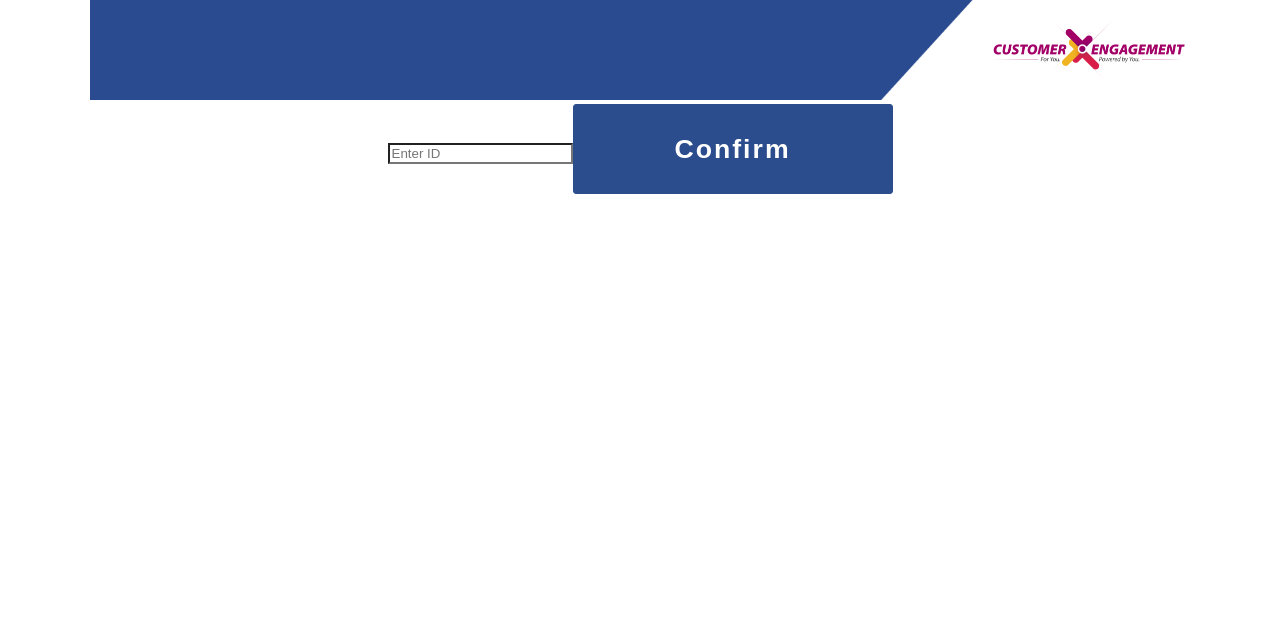
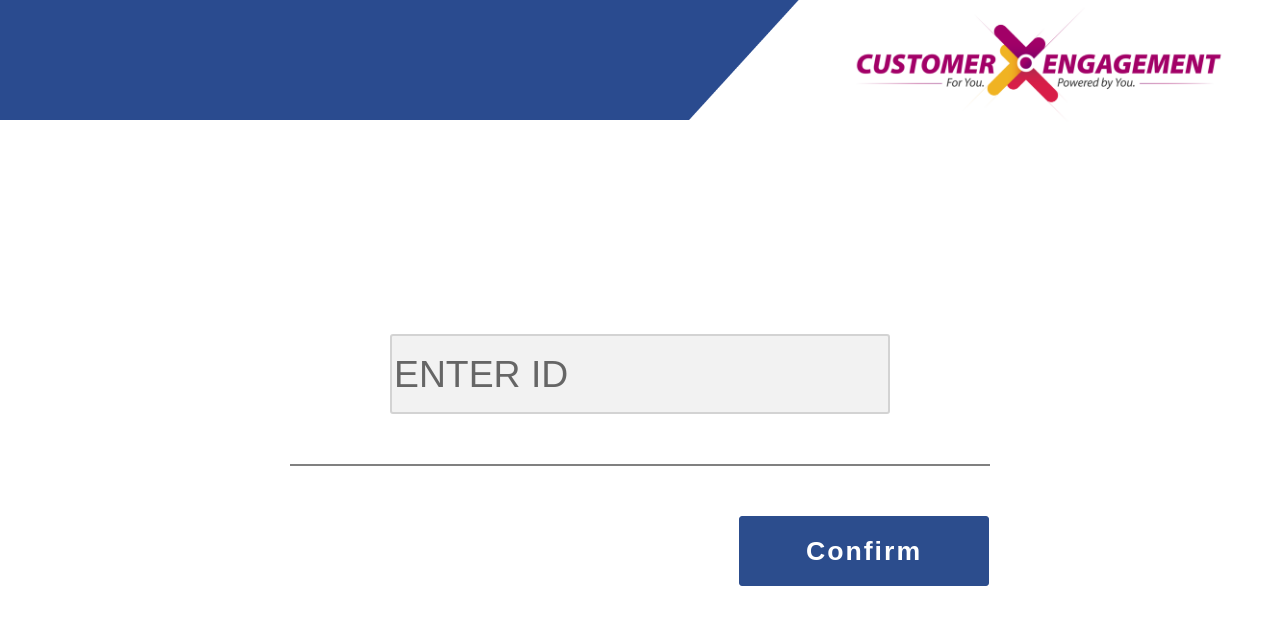
Before and after one commit to coryb08/health, a React (Create React App) app: page / in a window 1280 px wide. Both pictures are taken after a click on the button "Enter". Shown: the top 624 px of the page. Built offline with nearby package versions, Linux system fonts and the light colour scheme.

Commit message:
new results aligned

```diff
--- a/src/App.js
+++ b/src/App.js
@@ -1,5 +1,4 @@
 import React, { Component } from "react"
-import logo from "./logo.svg"
 import "./App.css"
 import Landing from "./components/Landing"
 import EnterID from "./components/EnterID"
--- a/src/components/EnterID.js
+++ b/src/components/EnterID.js
@@ -1,5 +1,4 @@
 import React from "react"
-import logo from "../imgs/logo.png"
 
 const EnterID = props => {
   return (
@@ -8,8 +7,9 @@ const EnterID = props => {
       <div id="headerLogo" />
 
       <form onSubmit={props.handleConfirm}>
-        <input type="text" placeholder="Enter ID" />
-        <button className="button" type="submit">
+        <input id="enterIDinput" type="text" placeholder="Enter ID" />
+        <div id="divider" />
+        <button id="enterIDbutton" className="button" type="submit">
           Confirm
         </button>
       </form>
--- a/src/components/Landing.js
+++ b/src/components/Landing.js
@@ -1,5 +1,4 @@
 import React from "react"
-import logo from "../imgs/logo.png"
 
 const Landing = props => {
   return (
--- a/src/components/Loading.js
+++ b/src/components/Loading.js
@@ -1,5 +1,4 @@
 import React, { Component } from "react"
-import logo from "../imgs/logo.png"
 
 class Loading extends Component {
   constructor(props) {
@@ -14,6 +13,8 @@ class Loading extends Component {
   render() {
     return (
       <div className="loading">
+        <div id="blueHeader" />
+        <div id="headerLogo" />
         <h2>
           MLI is working to provide you with additional insights to help
           prioritize your HCPs.
--- a/src/components/NewResults.js
+++ b/src/components/NewResults.js
@@ -59,16 +59,17 @@ class NewResults extends Component {
   render() {
     return (
       <div id="results">
-        <h1>New Sample Results</h1>
+        <div id="blueHeader" />
+        <div id="headerLogo" />
         <div id="itemList2">
           <div id="columns2">
             <p>Decile</p>
-            <p>Myr NRx</p>
-            <p>Myr NRx Share</p>
-            <p>Predicted Myr NRx in Next Quarter</p>
-            <p>Opportunity Decile</p>
-            <p>Risk Decile</p>
-            <p>Incremental NRx Next Detail</p>
+            <p> Prior 6 month Myr NRx</p>
+            <p>Prior 6 month Myr NRx Share</p>
+            <p>MLI Opportunity Flag</p>
+            <p>MLI Predicted Myrbetriq NRx for FQ1</p>
+            <p>MLI NRx Response Score</p>
+            <p>MLI Market Share Risk Bracket</p>
           </div>
           <div id="rankContainer">
             <div className="rank">
@@ -83,20 +84,27 @@ class NewResults extends Component {
                   <h4>{"Dr. " + value.name}</h4>
                 </div>
                 <div className="innerBox2">
-                  <h3>34</h3>
-                  <h3>22</h3>
-                  <h3>42</h3>
-                  <h3>34</h3>
-                  <h3>22</h3>
-                  <h3>42</h3>
-                  <h3>42</h3>
+                  <div id="hContainer">
+                    <h3>34</h3>
+                    <h3>22</h3>
+                    <h3>42</h3>
+                  </div>
+                  <div id="pContainer">
+                    <p>MYRBETRIQ Projected 48% increase</p>
+                    <p>Xtandi Second Position Strong</p>
+                    <p>High Call Responsive</p>
+                    <p>TBD</p>
+                  </div>
                 </div>
               </div>
             ))}
           </div>
         </div>
+        <h2>
+          Do the new MLI Insights change your perception of HCP prioritization?
+        </h2>
         <button onClick={this.props.handleRender}>Yes</button>
-        <button>No</button>
+        <button onClick={this.props.handleRender}>No</button>
       </div>
     )
   }
--- a/src/components/Results.js
+++ b/src/components/Results.js
@@ -69,7 +69,8 @@ class Results extends Component {
   render() {
     return (
       <div id="results">
-        <h1>Sample Results</h1>
+        <div id="blueHeader" />
+        <div id="headerLogo" />
         <SortableList items={this.state.items} onSortEnd={this.onSortEnd} />
         <button onClick={this.props.handleRender}>Submit</button>
       </div>
--- a/src/index.css
+++ b/src/index.css
@@ -6,7 +6,7 @@ body {
   position: fixed;
   margin: 0;
   padding: 0;
-  font-family: "Helvetica Neue", Helvetica, Arial, sans-serif;
+  font-family: "Helvetica", Helvetica;
   -webkit-font-smoothing: antialiased;
 }
 
@@ -22,6 +22,14 @@ h3 {
 p {
   font-size: 12px;
   color: #666666;
+}
+
+::-webkit-input-placeholder {
+  /* Chrome/Opera/Safari */
+  font-weight: 500;
+  color: #666666;
+  font-size: 28pt;
+  height: 50px;
 }
 
 textarea,
@@ -85,13 +93,14 @@ button {
 
 #blueHeader {
   background-image: url("./imgs/Rectangle_Blue_preview.png");
-  height: 100px;
+  height: 120px;
   background-repeat: no-repeat;
   background-size: cover;
   background-position: center;
-  width: 900px;
+  width: 800px;
   margin-left: 0;
   padding: 0;
+  float: left;
   display: inline-block;
 }
 
@@ -109,48 +118,69 @@ button {
   text-align: center;
 }
 
+#divider {
+  height: 2px;
+  width: 700px;
+  background-color: gray;
+  margin: auto;
+  margin-bottom: 50px;
+}
+
 #headerLogo {
   margin: auto;
   background-image: url("./imgs/logo.png");
-  height: 100px;
-  width: 200px;
+  height: 130px;
+  width: 450px;
   background-repeat: no-repeat;
   background-size: contain;
   background-position: center;
   display: inline-block;
 }
 
-#enterID>>input {
+#enterIDinput {
   height: 80px;
-  width: 300px;
+  width: 500px;
   border: 2px solid lightgray;
   border-radius: 3px;
   display: block;
-  margin: 200px auto 100px auto;
+  font-size: 28pt;
+  margin: 200px auto 50px auto;
+  background-color: #f2f2f2;
+  color: #666666;
+  text-transform: uppercase;
 }
 
-#enterID>>button {
+#enterIDbutton {
   width: 250px;
   height: 70px;
+  transform: translate(224px, 0);
 }
 
 #results {
-  padding-top: 20px;
   margin: auto !important;
   text-align: center;
 }
 
 #results > button {
-  margin: 50px 50px auto 50px;
+  margin: 0 50px auto 50px;
+}
+
+#results > h2 {
+  margin-top: 75px;
+  margin-bottom: 50px;
+  font-weight: 500;
 }
 
 #itemList {
   margin: auto;
   text-align: center;
+  padding-top: 40px;
+  padding-bottom: 50px;
 }
 
 #columns {
   margin: auto;
+  margin-top: 50px;
   height: 25px;
   width: 1006px;
   padding-right: 250px;
@@ -242,7 +272,7 @@ button {
 
 .loading {
   margin: auto;
-  margin-top: 100px;
+
   text-align: center;
 }
 
@@ -266,7 +296,7 @@ button {
   border-radius: 2px;
   display: inline-block;
   height: 32px;
-  background-color: navy;
+  background-color: #2c4d8d;
   float: left;
   margin: auto;
   animation-name: animate;
@@ -305,9 +335,19 @@ button {
   margin-top: 10px;
 }
 
-.innerBox2 > h3 {
+#hContainer > h3 {
   display: inline-block;
-  padding: 0 53px 0 53px;
+  padding: 0 52px 0px 52px;
+  margin-bottom: 20px;
+  font-weight: 400;
+  color: #666666;
+}
+
+#pContainer > p {
+  color: #2c4d8d !important;
+  width: 89px;
+  display: inline-block;
+  padding: 12px 18px 0 18px;
   font-weight: 400;
   color: #666666;
 }
@@ -315,11 +355,11 @@ button {
 #itemList2 {
   margin: auto;
   text-align: center;
+  margin-top: 50px;
 }
 
 #columns2 {
   margin: auto;
-
   height: 50px;
   width: 910px;
   padding-left: 260px;
@@ -332,3 +372,23 @@ button {
   padding-left: 20px;
   width: 108px;
 }
+
+#hContainer {
+  text-align: center;
+  height: 50px;
+  width: 380px;
+  display: inline-block;
+  margin-left: -1px;
+  transform: translate(-260px, 5px);
+}
+
+#pContainer {
+  text-align: center;
+  height: 80px;
+  width: 500px;
+  display: inline-block;
+  margin-left: 30px;
+  margin-top: -18px;
+
+  transform: translate(175px, -45px);
+}
```
Also changed, not shown: 1 other file (tests, documents, lock files or other folders).
